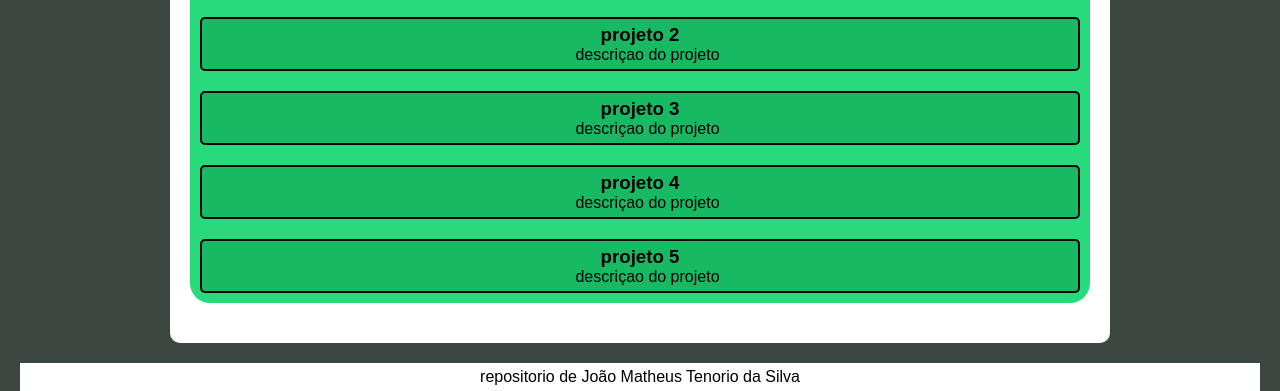
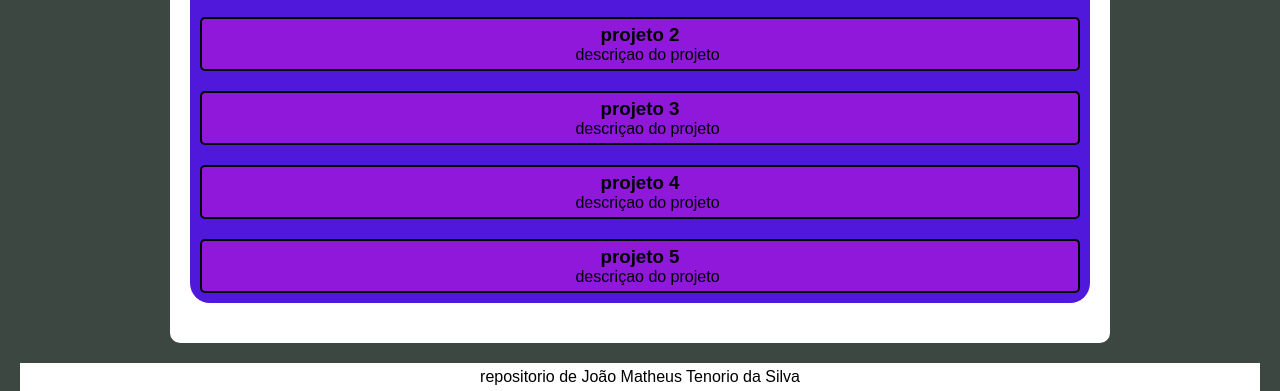
Before and after one commit to joaomatheustenorio/repository, a plain HTML site: page site/index.html in a window 1280 px wide. Shown: the part 437-828 px from the top of the page. Drawn offline with Linux system fonts and the light colour scheme.

Commit message:
alteraçao de cor
mudança de cores

```diff
--- a/site/css/style.css
+++ b/site/css/style.css
@@ -4,9 +4,9 @@
     padding: 0px;
 }
 :root {
-    --corprincipal : #28da7b;
-    --cor02 : #17b963;
-    --cor03 : #1b6d41;
+    --corprincipal : #4F18DB;
+    --cor02 : #8F18DB;
+    --cor03 : #CE18DB;
 }
 body{
     background-color:#3C4741;
```
